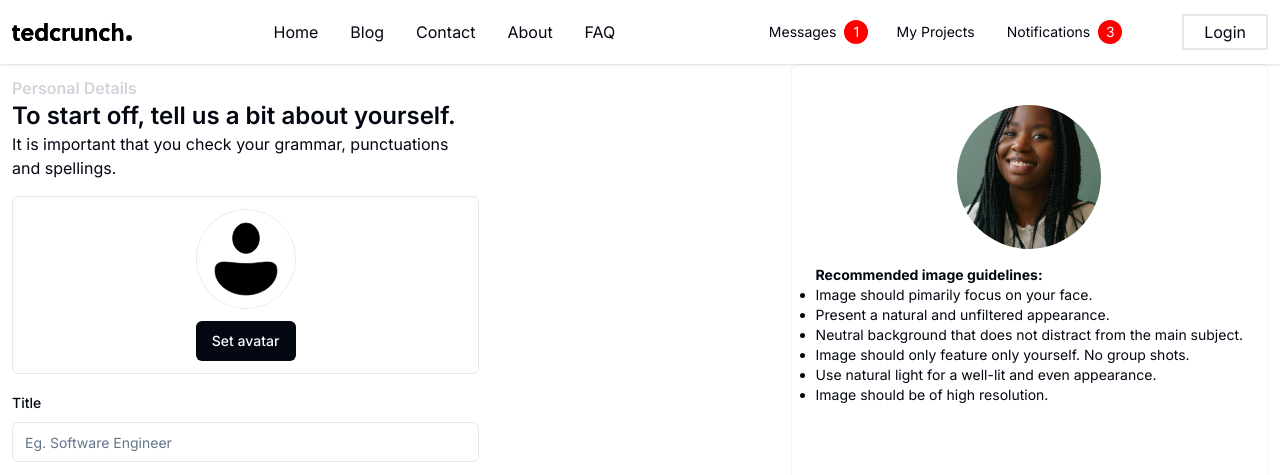
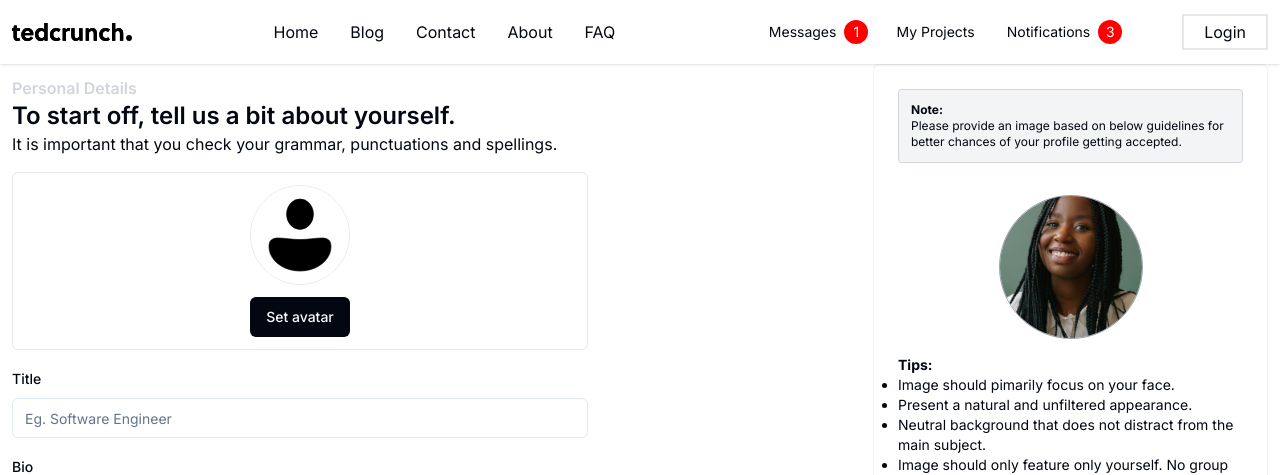
Before and after one commit to ErrolNtetha/lancing-client, a Next.js app: page /apply/personal in a window 1280 px wide. Shown: the top 475 px of the page. Built offline with nearby package versions, Linux system fonts and the light colour scheme; no server answers; the database is empty.

Commit message:
feat: added image guidelines

```diff
--- a/components/organisms/vendor/apply/personal/image-guidelines.tsx
+++ b/components/organisms/vendor/apply/personal/image-guidelines.tsx
@@ -4,17 +4,28 @@ import { Avatar, AvatarFallback, AvatarImage } from '../../../../../@/components
 export default function ImageGuidelines() {
     return (
         <section className='p-3'>
+            <section className='text-xs mb-4 bg-gray-100 rounded-sm border border-gray-300 p-3'>
+                <h2 className='font-bold'> Note:  </h2>
+                <p className=''>
+                    Please provide an image based on below
+                    guidelines for better chances of your profile
+                    getting accepted.
+                </p>
+            </section>
             <section className='flex items-center justify-center p-4'>
-                <Avatar className='w-36 h-36 rounded-full border-1 border-black'>
-                    <AvatarImage className='object-cover' src='/images/users/avatar.jpg' alt='Sample image of how freelancer user profile should look like' />
+                <Avatar className='w-36 h-36 rounded-full border border-gray-400'>
+                    <AvatarImage
+                        className='object-cover'
+                        src='/images/users/avatar.jpg'
+                        alt='Sample image of how freelancer user profile should look like' />
                     <AvatarFallback>
-                        CU
+                        User Image
                     </AvatarFallback>
                 </Avatar>
             </section>
-                <h5 className='text-sm font-bold'>
-                    Recommended image guidelines:
-                </h5>
+            <h5 className='text-sm font-bold'>
+                Tips:
+            </h5>
             <ul className='text-sm list-disc'>
                 <li> Image should pimarily focus on your face. </li>
                 <li> Present a natural and unfiltered appearance. </li>
--- a/components/organisms/vendor/apply/personal/index.tsx
+++ b/components/organisms/vendor/apply/personal/index.tsx
@@ -10,7 +10,7 @@ export default function PersonalStep() {
             <section className='md:flex-[0.6]'>
                 <Personal />
             </section>
-            <section className='flex-[0.3 border border-gray-100 rounded-md p-3 max-md:hidden'>
+            <section className='flex-[0.3] border border-gray-100 rounded-md p-3 max-md:hidden'>
                 <ImageGuidelines />
             </section>
         </section>
```
